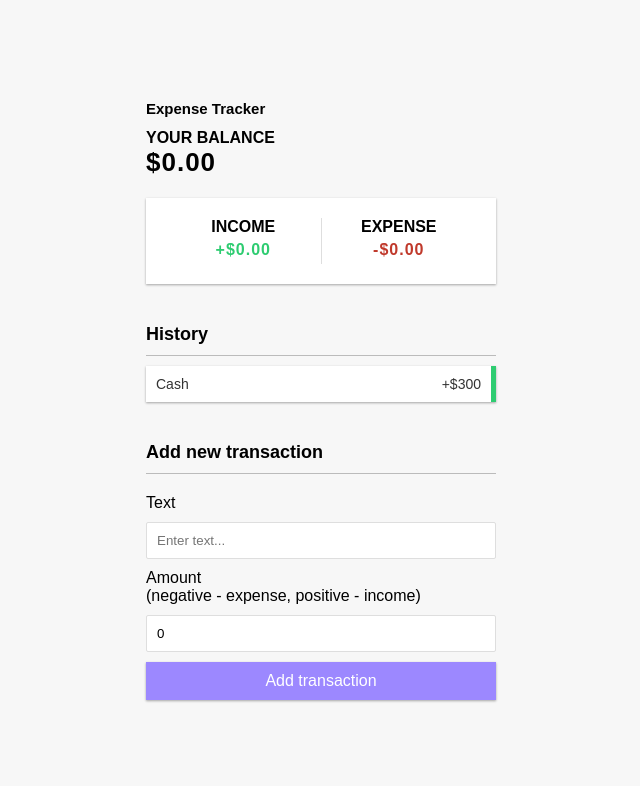
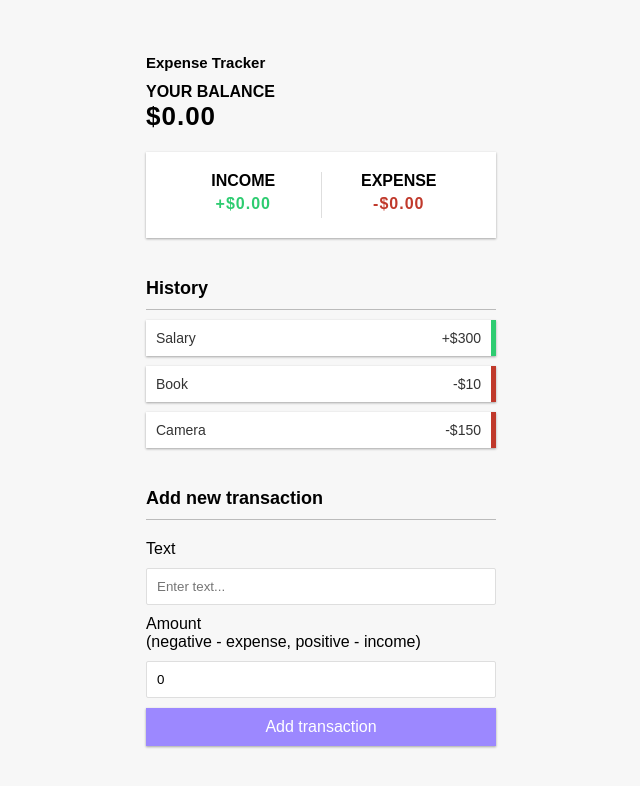
Before and after one commit to michalosinski91/expense-tracker, a React (Create React App) app in the folder client/: page / in a window 1280 px wide. Shown: the top 786 px of the page, without its empty margins (319-959 px from the left). Built offline with nearby package versions, Linux system fonts and the light colour scheme.

Commit message:
context and reducer created&added to transList

```diff
--- a/client/src/App.js
+++ b/client/src/App.js
@@ -1,4 +1,5 @@
 import React from "react";
+import { GlobalProvider } from "./context/GlobalState";
 
 import Header from "./components/Header";
 import Balance from "./components/Balance";
@@ -10,6 +11,7 @@ import "./App.scss";
 
 function App() {
   return (
+    <GlobalProvider>
       <div className="container">
         <Header />
         <Balance />
@@ -17,6 +19,7 @@ function App() {
         <TransactionList />
         <AddNewTransaction />
       </div>
+    </GlobalProvider>
   );
 }
 
--- a/client/src/components/TransactionItem.js
+++ b/client/src/components/TransactionItem.js
@@ -1,9 +1,16 @@
 import React from "react";
 
-export default function TransactionItem() {
+export default function TransactionItem({ id, text, amount }) {
   return (
-    <li className="history__entry history__entry--positive">
-      Cash <span>+$300</span> <button className="history__button">x</button>
+    <li
+      className={
+        amount > 0
+          ? "history__entry history__entry--positive"
+          : "history__entry history__entry--negative"
+      }
+    >
+      {text} <span>{amount > 0 ? `+$${amount}` : `-$${Math.abs(amount)}`}</span>
+      <button className="history__button">x</button>
     </li>
   );
 }
--- a/client/src/components/TransactionList.js
+++ b/client/src/components/TransactionList.js
@@ -1,12 +1,23 @@
-import React from "react";
+import React, { useContext } from "react";
 import TransactionItem from "./TransactionItem";
+import { GlobalContext } from "../context/GlobalState";
 
 export default function TransactionList() {
+  const { transactions } = useContext(GlobalContext);
+  console.log(transactions);
+
   return (
     <div className="history">
       <h3 className="heading--secondary">History</h3>
       <ul className="history__list">
-        <TransactionItem />
+        {transactions.map(item => (
+          <TransactionItem
+            key={item.id}
+            id={item.id}
+            text={item.text}
+            amount={item.amount}
+          />
+        ))}
       </ul>
     </div>
   );
--- /dev/null
+++ b/client/src/context/AppReducer.js
@@ -0,0 +1,6 @@
+export default (state, action) => {
+  switch (action.type) {
+    default:
+      return state;
+  }
+};
--- /dev/null
+++ b/client/src/context/GlobalState.js
@@ -0,0 +1,40 @@
+import React, { createContext, useReducer } from "react";
+import AppReducer from "./AppReducer.js";
+
+// initial state
+const initialState = {
+  transactions: [
+    {
+      id: 1,
+      text: "Salary",
+      amount: 300
+    },
+    {
+      id: 2,
+      text: "Book",
+      amount: -10
+    },
+    {
+      id: 3,
+      text: "Camera",
+      amount: -150
+    }
+  ]
+};
+
+// create context
+export const GlobalContext = createContext(initialState);
+
+// provider component
+export const GlobalProvider = ({ children }) => {
+  const [state, dispatch] = useReducer(AppReducer, initialState);
+  return (
+    <GlobalContext.Provider
+      value={{
+        transactions: state.transactions
+      }}
+    >
+      {children}
+    </GlobalContext.Provider>
+  );
+};
```
Lines whose indentation alone changed are shown as unchanged.
